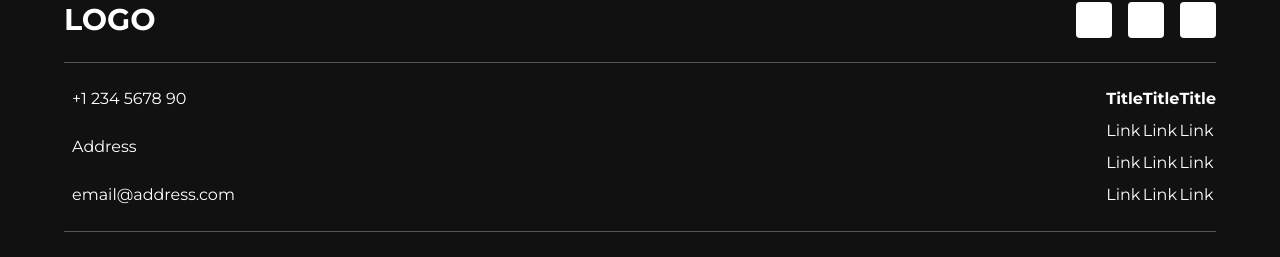
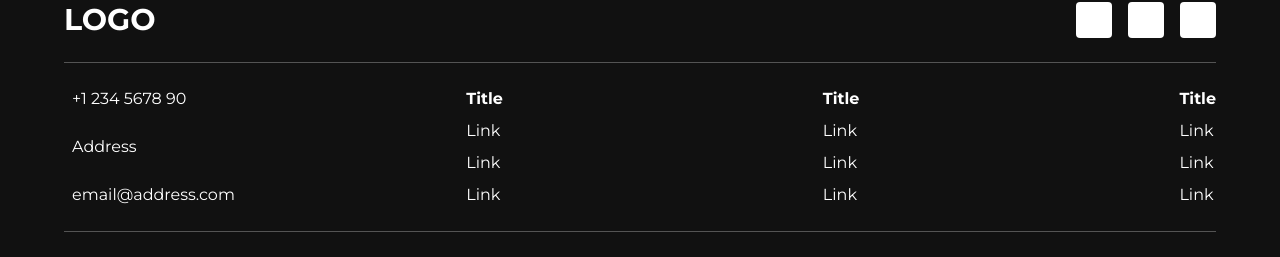
Before and after one commit to nartkosova/dajv, a React (Create React App) app: page / in a window 1280 px wide. Shown: the part 3823-4080 px from the top of the page. Built offline with nearby package versions, Linux system fonts and the light colour scheme; a web font is replaced by a local one.

Commit message:
Fix footer responsivness

```diff
--- a/src/Shared/Footer.tsx
+++ b/src/Shared/Footer.tsx
@@ -48,7 +48,7 @@ const Footer = () => {
                 <i className="fas fa-envelope mr-2"></i> email@address.com
               </li>
             </ul>
-          <div className="flex flex-row justify-between md:pt-0 pt-6">
+          <div className="flex flex-row justify-between md:pt-0 pt-6 md:space-x-48 lg:space-x-64 xl:space-x-80">
           <div>
             <h2 className="font-bold mb-2">Title</h2>
             <ul className="space-y-2">
@@ -69,7 +69,7 @@ const Footer = () => {
               </li>
             </ul>
           </div>
-          <div>
+          <div className="">
             <h2 className="font-bold mb-2">Title</h2>
             <ul className="space-y-2">
               <li>
```
